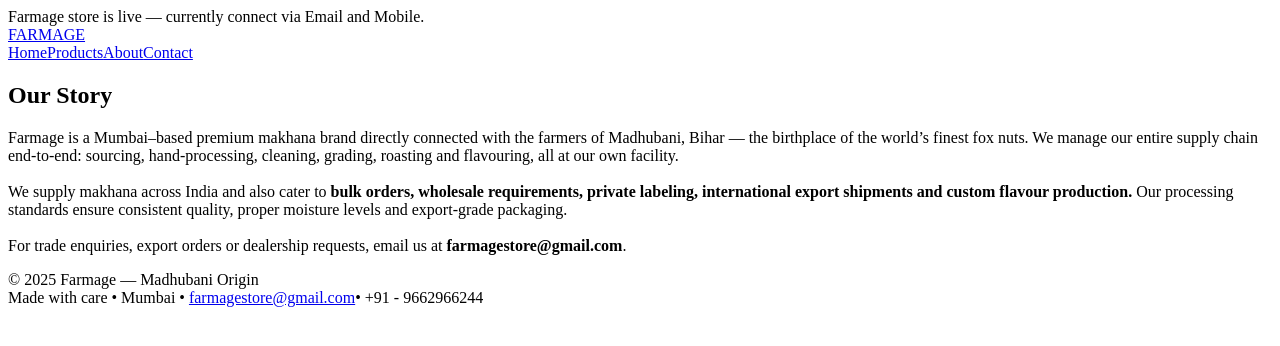
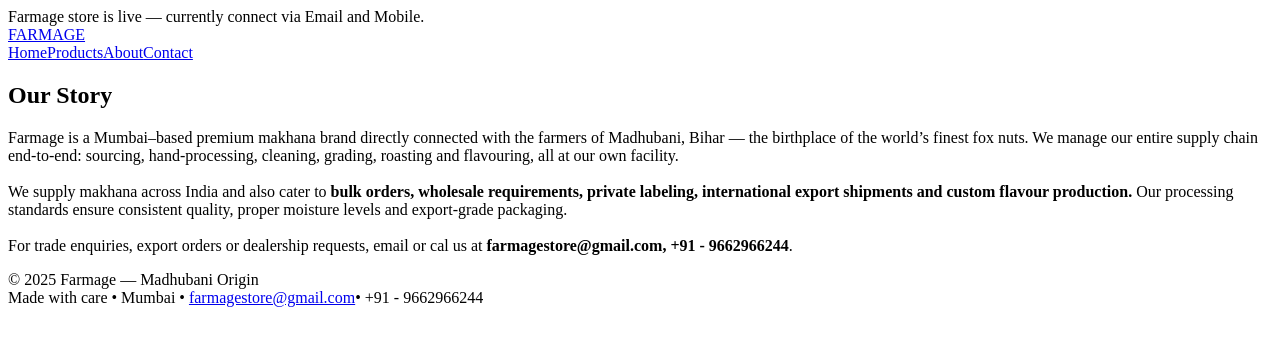
Before and after one commit to Saurabhk1975/farmage, a React (Vite) app: page /about in a window 1280 px wide. Shown: the top 346 px of the page. Built offline with nearby package versions, Linux system fonts and the light colour scheme; the HTML template or start-up script is replaced by a standard one.

Commit message:
Update contact information in About page

```diff
--- a/src/pages/About.jsx
+++ b/src/pages/About.jsx
@@ -15,8 +15,8 @@
         quality, proper moisture levels and export-grade packaging.
 
         <br /><br />
-        For trade enquiries, export orders or dealership requests, email us at
-        <strong> farmagestore@gmail.com</strong>.
+        For trade enquiries, export orders or dealership requests, email or cal us at
+        <strong> farmagestore@gmail.com, +91 - 9662966244</strong>.
       </p>
     </main>
   )
```
